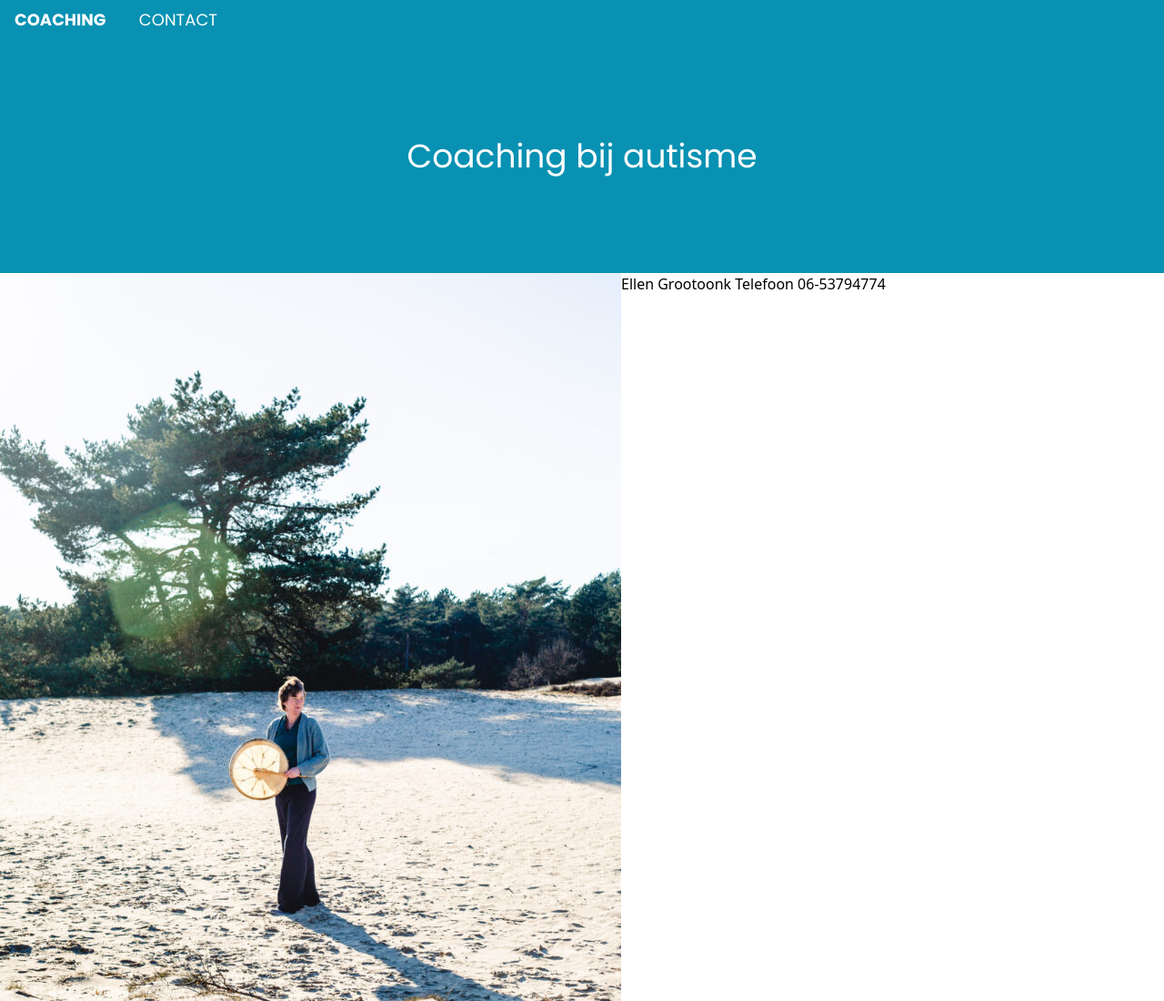
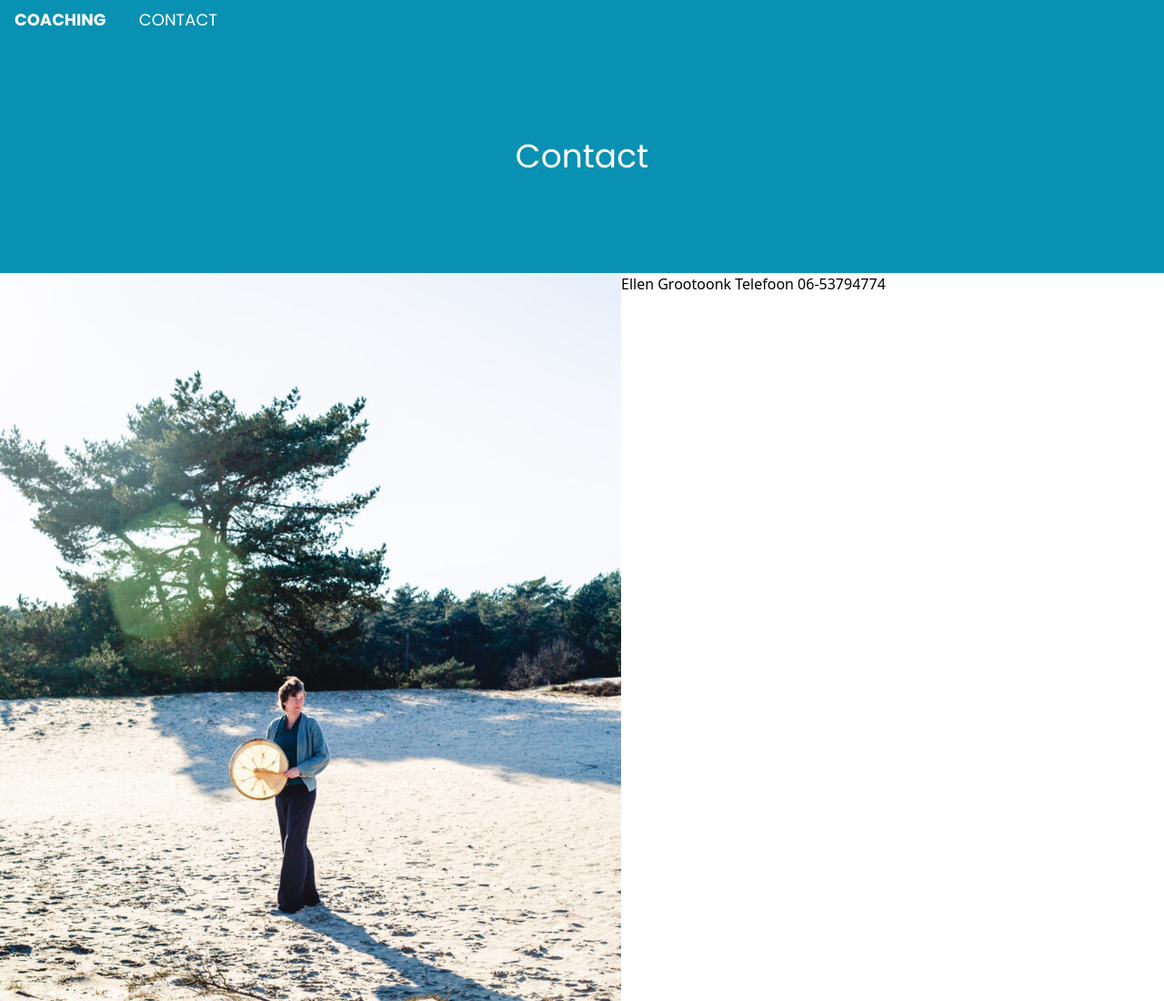
Before and after one commit to ErikGrootoonk/autismecoachingamersfoort, a plain HTML site: page contact.html in a window 1280 px wide. Shown: the top 1100 px of the page at 91% size. Drawn offline with Linux system fonts and the light colour scheme.

Commit message:
basic opzet

```diff
--- a/contact.html
+++ b/contact.html
@@ -22,7 +22,7 @@
 
 
   <div class="bg-cyan-600 min-h-64 text-white font-poppins grid content-center">
-    <div class="text-4xl mx-auto">Coaching bij autisme</div>
+    <div class="text-4xl mx-auto">Contact</div>
   </div>
 
   <div class="flex">
```
